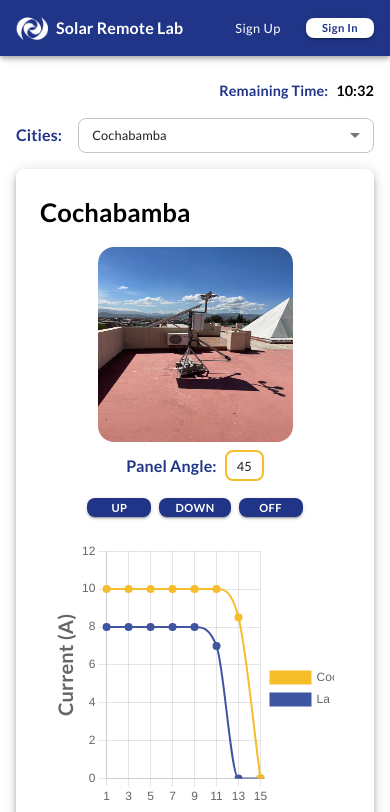
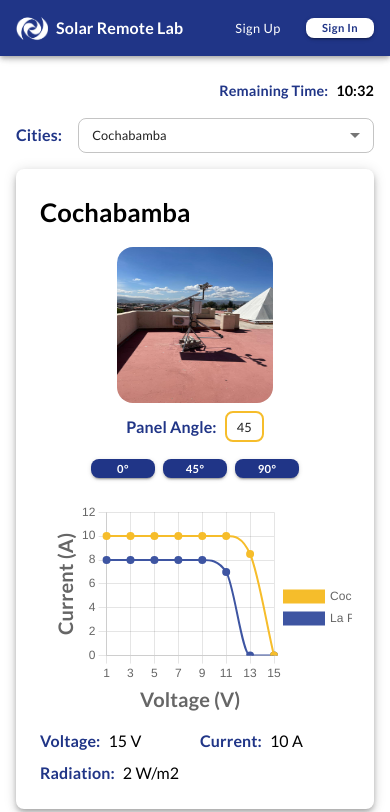
Before and after one commit to AndresGamboaBaldi/SolarLab, a Next.js app: page /experiments in a window 390 px wide. Shown: the top 812 px of the page. Built offline with nearby package versions, Linux system fonts and the light colour scheme.

Commit message:
[SolarLab] UI - Add Responsivesness to DepartmentExperiment

```diff
--- a/src/components/DepartamentExperiment.jsx
+++ b/src/components/DepartamentExperiment.jsx
@@ -71,22 +71,21 @@ export default function DepartamentExperiment() {
 							xs={12}
 							s={12}
 							sm={12}
-							md='auto'
-							lg='auto'
+							md={4}
+							lg={3}
 							mb={{ xxs: 1, xs: 2, s: 2, sm: 1, md: 0 }}
-							mr={{ xxs: 0, xs: 0, s: 0, sm: 0, md: 3 }}
 						>
 							<Grid item mb={{ xxs: 1, xs: 1, s: 2, sm: 2 }}>
 								<Img
 									alt='complex'
 									src='/solarpanelarm.jpeg'
 									sx={{
-										width: '50vw',
+										width: '40vw',
 										'@media (min-width:900px)': {
-											width: '35vh',
-											height: '35vh',
+											width: '30vh',
+											height: '30vh',
 										},
-										height: '50vw',
+										height: '40vw',
 										borderRadius: '16px',
 										overflow: 'hidden',
 									}}
@@ -144,12 +143,12 @@ export default function DepartamentExperiment() {
 								>
 									<Typography
 										sx={{
-											mx: { xxs: 0, xs: 0, s: 1, sm: 2, md: 3 },
+											mx: { xxs: 0, xs: 0, s: 1, sm: 2, md: 2, lg: 1 },
 										}}
 										variant='buttons2'
 										color='white'
 									>
-										UP
+										0°
 									</Typography>
 								</Button>
 								<Button
@@ -158,17 +157,17 @@ export default function DepartamentExperiment() {
 										bgcolor: 'primary.700',
 										py: 0,
 										textTransform: 'none',
-										mx: { xxs: 0, xs: 1, s: 1, sm: 2, md: 2 },
+										mx: { xxs: 0, xs: 1, s: 1, sm: 2, md: 1, lg: 1 },
 									}}
 								>
 									<Typography
 										sx={{
-											mx: { xxs: 0, xs: 0, s: 1, sm: 1, md: 2 },
+											mx: { xxs: 0, xs: 0, s: 1, sm: 1, md: 1, lg: 1 },
 										}}
 										variant='buttons2'
 										color='white'
 									>
-										DOWN
+										45°
 									</Typography>
 								</Button>
 								<Button
@@ -181,12 +180,12 @@ export default function DepartamentExperiment() {
 								>
 									<Typography
 										sx={{
-											mx: { xxs: 0, xs: 0, s: 1, sm: 1, md: 2 },
+											mx: { xxs: 0, xs: 0, s: 1, sm: 1, md: 1, lg: 1 },
 										}}
 										variant='buttons2'
 										color='white'
 									>
-										OFF
+										90°
 									</Typography>
 								</Button>
 							</Grid>
@@ -198,14 +197,22 @@ export default function DepartamentExperiment() {
 							xs={12}
 							s={12}
 							sm={12}
-							md
-							lg
+							md={8}
+							lg={9}
 						>
 							<Grid item xs mb={{ xxs: 1, xs: 2, s: 3, sm: 2 }}>
 								<Box
 									sx={{
-										height: '35vh',
-										width: '95%',
+										width: '80vw',
+										'@media (min-width:900px)': {
+											width: '55vw',
+											height: '35vh',
+										},
+										'@media (min-width:1100px)': {
+											width: '65vw',
+											height: '35vh',
+										},
+										height: '25vh',
 									}}
 								>
 									<LineChart chartData={data}></LineChart>
--- a/src/components/LineChart.jsx
+++ b/src/components/LineChart.jsx
@@ -6,7 +6,7 @@ export default function LineChart({ chartData }) {
 	const [isMobile, setIsMobile] = useState(false);
 	//choose the screen size
 	const handleResize = () => {
-		if (window.innerWidth < 720) {
+		if (window.innerWidth < 900) {
 			setIsMobile(true);
 		} else {
 			setIsMobile(false);
```
Also changed, not shown: 1 other file (tests, documents, lock files or other folders).
